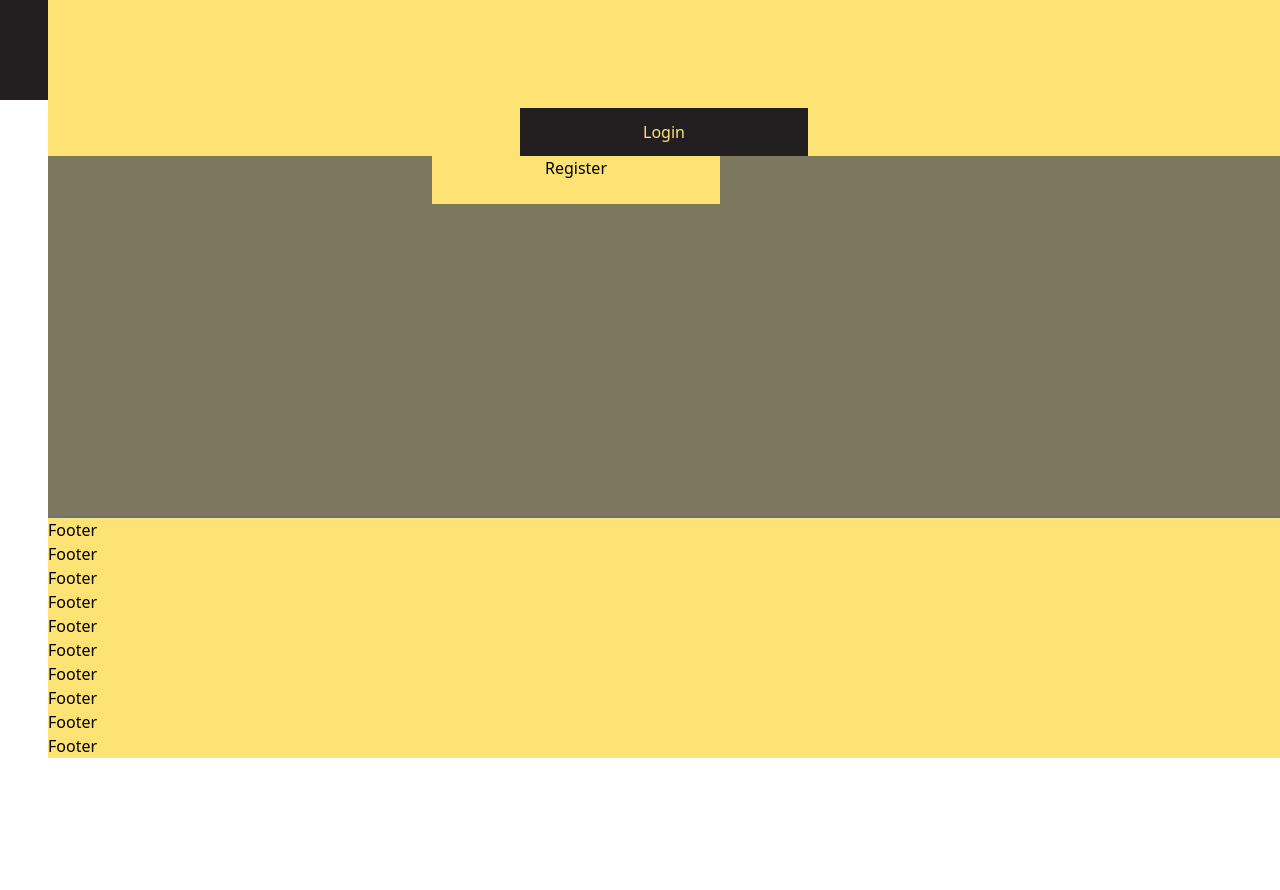
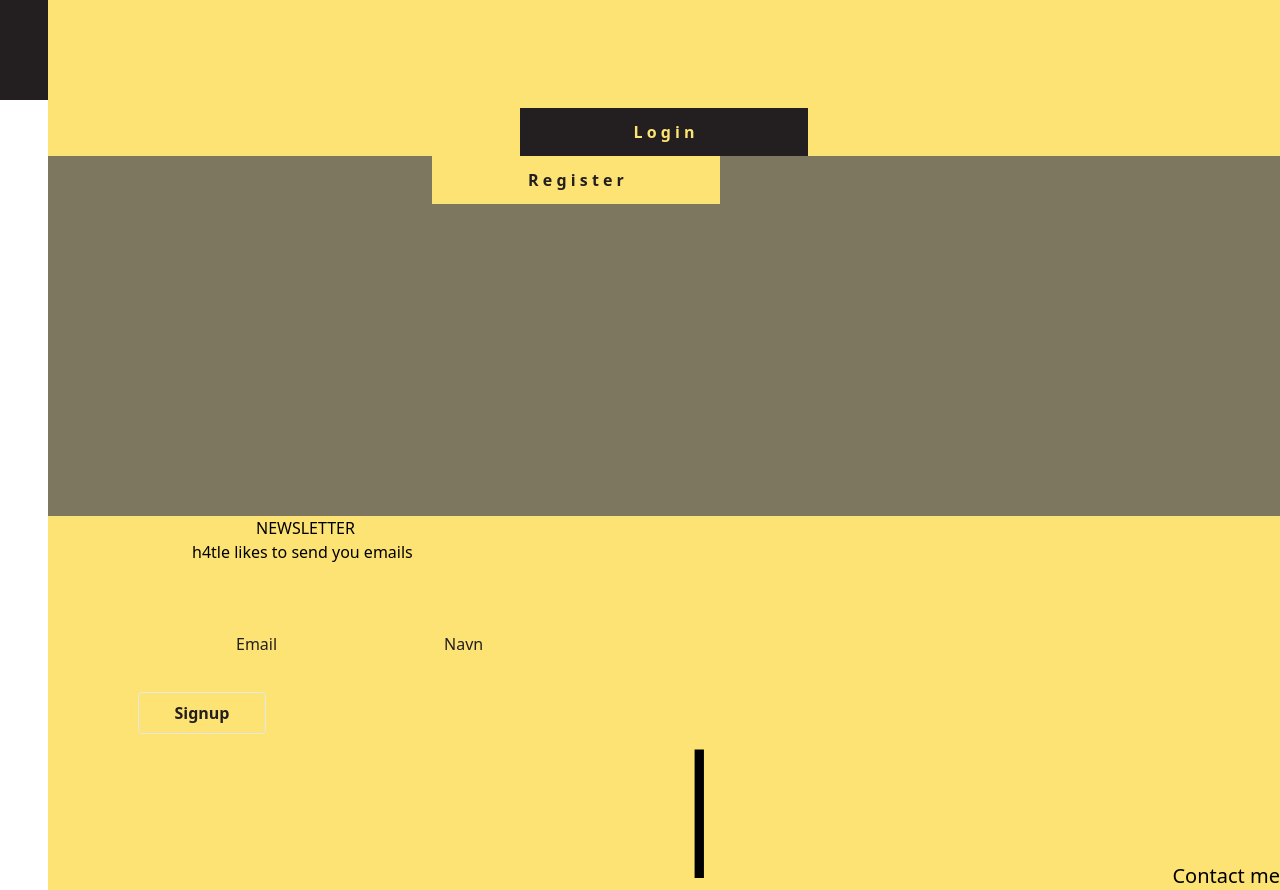
Before and after one commit to h4tle/htle_web_tailwind, a Vue app: page / in a window 1280 px wide. Shown: the part 700-1590 px from the top of the page. Before the commit the page ends 1458 px from the top, so only its background shows below. Built offline with nearby package versions, Linux system fonts and the light colour scheme.

Commit message:
newsletter

```diff
--- a/src/components/Footer.vue
+++ b/src/components/Footer.vue
@@ -1,15 +1,42 @@
 <template>
-  <div class="w-full border-t-2 border-gray-500">
-    <div>Footer</div>
-    <div>Footer</div>
-    <div>Footer</div>
-    <div>Footer</div>
-    <div>Footer</div>
-    <div>Footer</div>
-    <div>Footer</div>
-    <div>Footer</div>
-    <div>Footer</div>
-    <div>Footer</div>
+  <div class="grid">
+    <div class="flex flex-col">
+      <a class="flex px-52">NEWSLETTER </a>
+      <a class="flex px-36">h4tle likes to send you emails</a>
+    </div>
+    <div class="w-full grid grid-cols-1">
+      <div class="col-start-1">
+        <div class="mx-right max-w-md mt-12">
+          <div class="flex flex-cols justify-start px-44">
+            <input
+              v-model="email"
+              type="text"
+              placeholder="Email"
+              class="w-52 mx-auto text-l py-2 px-3 rounded bg-htle_yellow placeholder-htle_sidebar"
+            />
+            <input
+              v-model="name"
+              type="text"
+              placeholder="Navn"
+              class="w-52 mx-auto text-l py-2 px-3 rounded my-3 bg-htle_yellow placeholder-htle_sidebar"
+            />
+          </div>
+        </div>
+        <div class="grid grid-cols-4">
+          <button
+            class="text-htle_sidebar font-bold py-2 px-18 rounded border w-32 place-self-center mt-4"
+          >
+            Signup
+          </button>
+        </div>
+      </div>
+    </div>
+    <div class="w-full grid grid-cols-2">
+      <div class="col-start-2 text-9xl">|</div>
+    </div>
+    <div class="w-full grid grid-cols-2">
+      <div class="col-start-3 text-xl">Contact me</div>
+    </div>
   </div>
 </template>
 
--- a/src/views/Home.vue
+++ b/src/views/Home.vue
@@ -45,24 +45,36 @@
   </div>
   <div class="flex justify-center">
     <button
-      class="group overflow-hidden text-htle_yellow relative h-12 w-72 bg-htle_sidebar"
+      class="group overflow-hidden text-htle_yellow hover:text-htle_sidebar relative h-12 w-72 bg-htle_sidebar"
     >
       <span
-        class="bg-htle_beige absolute group-hover:transform-none transform -translate-x-full duration-500 hover:transform-none top-0 left-0 w-full h-full"
+        class="bg-htle_beige text-htle_sidebar absolute group-hover:transform-none transform -translate-x-full duration-700 hover:transform-none top-0 left-0 w-full h-full"
       >
         <span class="transform translate-x-full">
-          <span class="">Login</span>
+          <a href="" class="font-bold text-htle_yellow hover:text-htle_sidebar"
+            >L o g i n
+          </a>
         </span>
       </span>
-      <span href="" class="">Login</span>
+      <span>
+        <a href="" class="font-bold text-htle_yellow hover:text-htle_sidebar"
+          >L o g i n
+        </a>
+      </span>
     </button>
   </div>
   <!--  -->
   <div class="bg-htle_beige">
-    <div>
     <div class="flex justify-center">
-        <button class="flex justify-center h-12 w-72 bg-htle_yellow mr-44">
-          Register
+      <button
+        class="group overflow-hidden text-htle_sidebar hover:text-htle_yellow relative h-12 w-72 bg-htle_yellow mr-44"
+      >
+        <span
+          class="bg-htle_sidebar text-htle_sidebar absolute group-hover:transform-none transform translate-x-full duration-700 hover:transform-none top-0 left-0 w-full h-full"
+        >
+          <span class="transform translate-x-full"> </span>
+        </span>
+        <span href="" class="font-bold">R e g i s t e r</span>
       </button>
       <br />
       <br />
@@ -79,7 +91,6 @@
       <br />
       <br />
       <br />
-      </div>
     </div>
   </div>
 </template>
```
Also changed, not shown: src/assets/logo.svg, 1 other file (tests, documents, lock files or other folders). Lines whose indentation alone changed are shown as unchanged.
